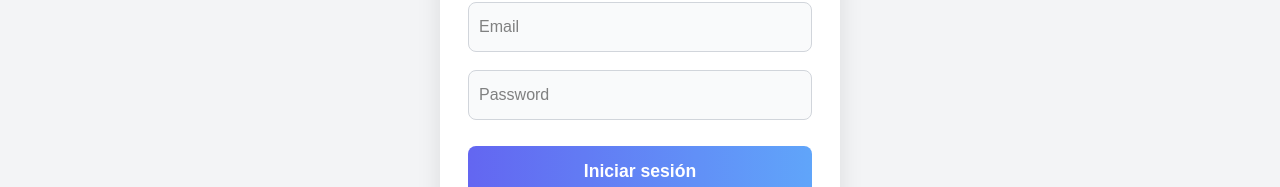
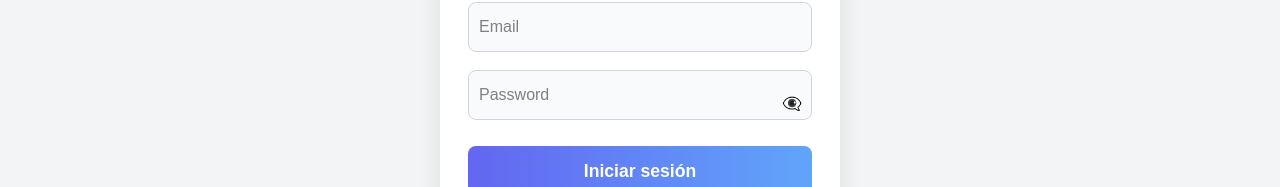
Before and after one commit to ICESI-CI3/frontend-renta_equipos_jsl_saa, a Next.js app: page /login in a window 1280 px wide. Shown: the part 280-467 px from the top of the page. Built offline with nearby package versions, Linux system fonts and the light colour scheme; no server answers.

Commit message:
JSL/feat: added CORS credentials so backend allows request from front

```diff
--- a/src/app/login/login.module.css
+++ b/src/app/login/login.module.css
@@ -46,3 +46,21 @@
 .loginButton:hover {
   background: linear-gradient(90deg, #4f46e5 0%, #2563eb 100%);
 }
+
+.passwordContainer {
+  position: relative;
+  width: 100%;
+}
+
+.passwordContainer input {
+  width: 100%;
+}
+
+.visibilityToggle {
+  position: absolute;
+  right: 10px;
+  top: 50%;
+  transform: translateY(-50%);
+  cursor: pointer;
+  user-select: none;
+}
--- a/src/app/login/page.tsx
+++ b/src/app/login/page.tsx
@@ -9,6 +9,7 @@ export default function LoginPage() {
   const router = useRouter();
   const [email, setEmail] = useState('');
   const [password, setPassword] = useState('');
+  const [isVisible, setIsVisible] = useState(false);
 
   const handleLogin = async () => {
     try {
@@ -23,6 +24,10 @@ export default function LoginPage() {
     }
   };
 
+  const togglePasswordVisibility = () => {
+    setIsVisible(!isVisible);
+  };
+
   return (
     <div className={styles.loginContainer}>
       <h1 className={styles.loginTitle}>Login</h1>
@@ -32,13 +37,21 @@ export default function LoginPage() {
         onChange={e => setEmail(e.target.value)}
         placeholder="Email"
       />
+      <div className={styles.passwordContainer}>
         <input
           className={styles.loginInput}
           value={password}
           onChange={e => setPassword(e.target.value)}
           placeholder="Password"
-        type="password"
+          type={isVisible ? "text" : "password"}
         />
+        <span
+          className={styles.visibilityToggle}
+          onClick={togglePasswordVisibility}
+        >
+          {isVisible ? "👁️" : "👁️‍🗨️"}
+        </span>
+      </div>
       <button className={styles.loginButton} onClick={handleLogin}>
         Iniciar sesión
       </button>
--- a/src/services/authService.ts
+++ b/src/services/authService.ts
@@ -6,6 +6,7 @@ const api = axios.create({
   headers: {
     'Content-Type': 'application/json',
   },
+  withCredentials: true,
 });
 
 
```
Lines whose indentation alone changed are shown as unchanged.
